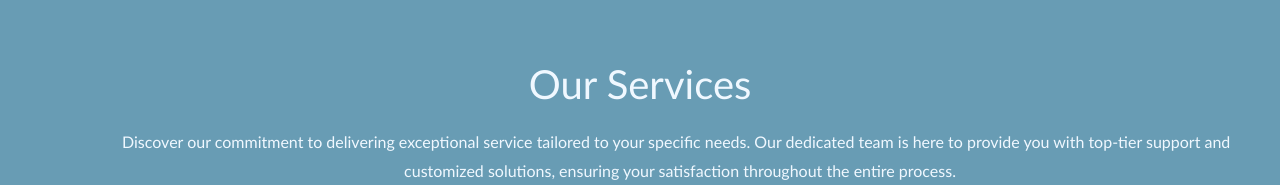
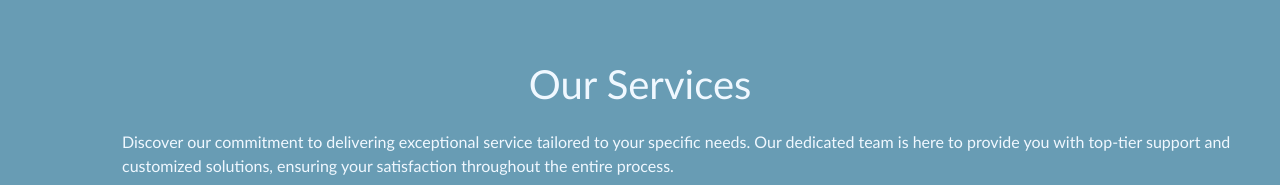
Before and after one commit to AdithyaRajesh10/Bring_every-business-online, a plain HTML site: page index.html in a window 1280 px wide. Shown: the part 1700-1885 px from the top of the page. Drawn offline with nearby package versions, Linux system fonts and the light colour scheme.

Commit message:
Update index.html

```diff
--- a/index.html
+++ b/index.html
@@ -63,7 +63,7 @@
          <div class="container">
             <h1 class="textcenter" style="padding-right: 2em; margin-top: 5%;">Our Services</h1>
             <p style="margin-top: 2%;">Discover our commitment to delivering exceptional service tailored to your specific needs. Our dedicated team is here to provide you with top-tier support and
-            <center style="line-height: 1.8px;"> customized solutions, ensuring your satisfaction throughout the entire process.</center>
+            customized solutions, ensuring your satisfaction throughout the entire process.
             </p>
             <div class="row">
                <div class="col-md-4 py-4">
```
